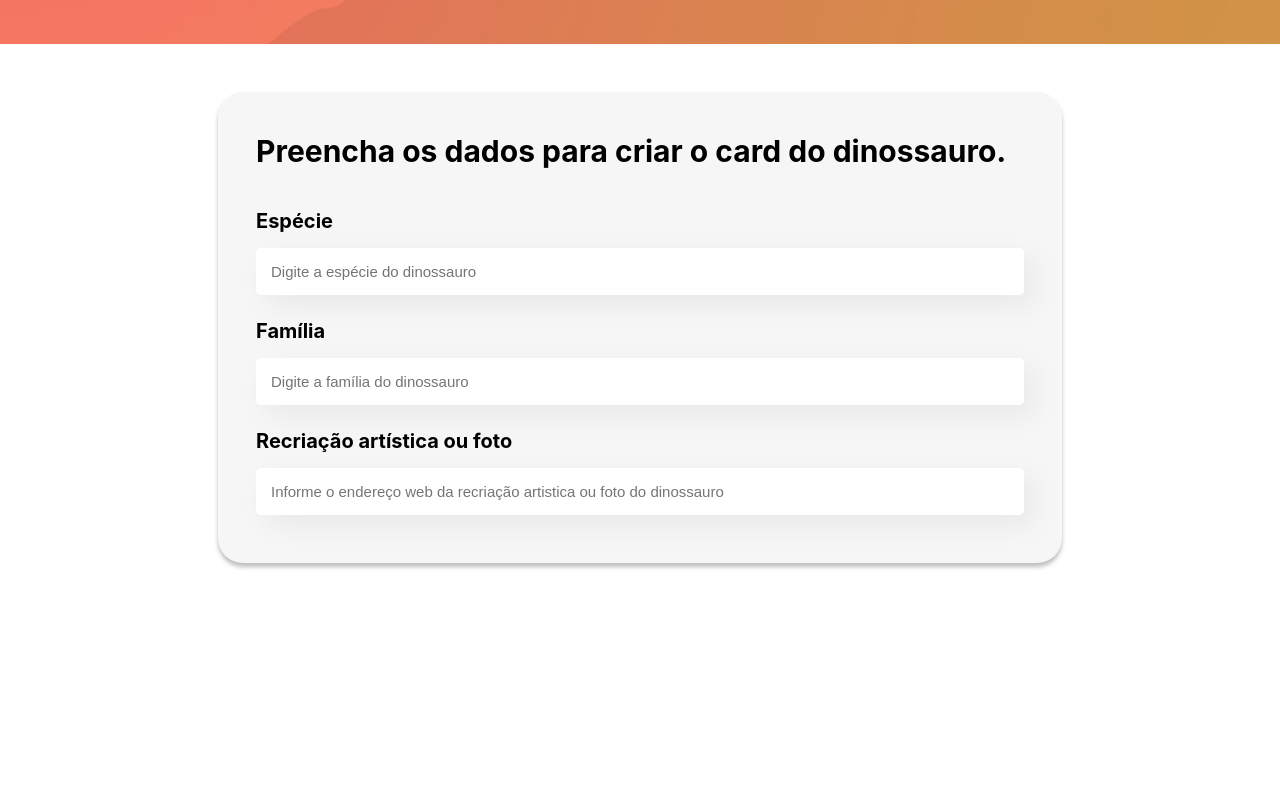
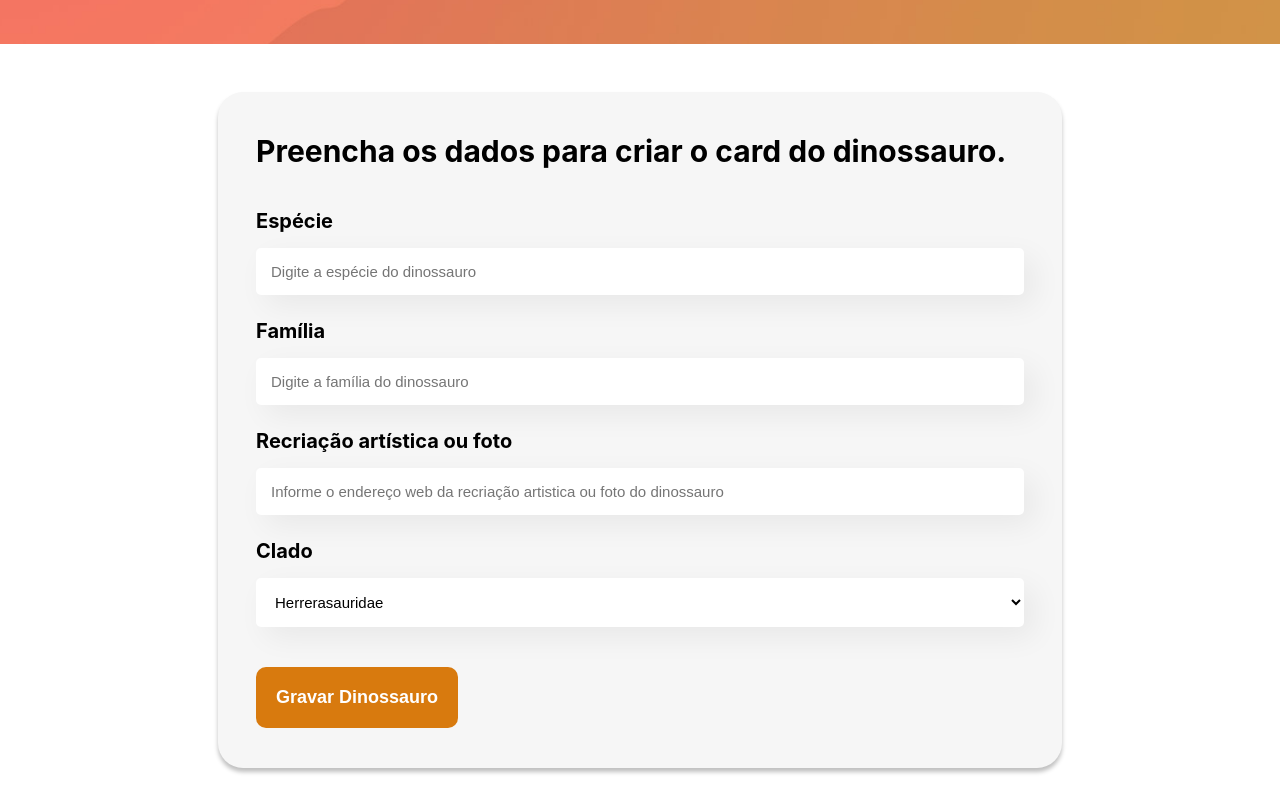
Before and after one commit to Primatasan/Dinoclado, a React (Create React App) app: page / in a window 1280 px wide. Shown: the part 460-1272 px from the top of the page. Before the commit the page ends 1071 px from the top, so only its background shows below. Built offline with nearby package versions, Linux system fonts and the light colour scheme.

Commit message:
Props and Hooks established

```diff
--- a/src/App.js
+++ b/src/App.js
@@ -1,6 +1,7 @@
 import Banner from "./components/Banner";
 import FullForm from "./components/FullForm";
 import "./App.css"
+
 
 
 function App() {
@@ -15,6 +16,7 @@ function App() {
 
         <section className="form_area">
           <FullForm />
+
         </section>
 
       </main>
--- /dev/null
+++ b/src/components/FormButton/FormButton.css
@@ -0,0 +1,15 @@
+.button {
+    background-color: #d87a0e;
+    border-radius: 10px;
+    font-weight: 700;
+    font-size: 18px;
+    padding: 20px;
+    border: none;
+    cursor: pointer;
+    color: #FFF;
+    margin: 16px 0;
+}
+
+.button:hover{
+    background-color: #f76d5b;
+}
--- /dev/null
+++ b/src/components/FormButton/index.js
@@ -0,0 +1,11 @@
+import "./FormButton.css"
+
+const FormButton = (props) => {
+    return(
+        <button className="button">
+            {props.children}
+        </button>
+    )
+}
+
+export default FormButton
--- a/src/components/FormField/index.js
+++ b/src/components/FormField/index.js
@@ -1,10 +1,11 @@
 import './FormField.css'
 
 const FormField = (props) => {
+
     return(
         <div className="text-field">
             <label>{props.label}
-                <input placeholder={props.placeholder}/>
+                <input value={props.typeValue}  onChange={event => props.Auteration(event.target.value)} required={props.requiredStatus} placeholder={props.placeholder}/>
             </label>
         </div>
     )
--- /dev/null
+++ b/src/components/FormList/FormList.css
@@ -0,0 +1,23 @@
+
+.formlist-field{
+    margin: 24px 0;
+}
+
+.formlist-field label{
+    display: block;
+    margin-bottom: 8px;
+    font-size: 20px;
+    font-weight: bold;
+}
+
+.formlist-field select{
+    background-color: #fff;
+    border: none;
+    box-shadow: 10px 10px 30px rgba(0,0,0,0.06);
+    border-radius: 5px;
+    width: 100%;
+    font-size: 15px;
+    padding: 15px;
+    margin-top: 15px;
+    box-sizing: border-box;
+}
--- /dev/null
+++ b/src/components/FormList/index.js
@@ -0,0 +1,15 @@
+import "./FormList.css"
+
+const FormList = (props) => {
+    return(
+        <div className="formlist-field">
+            <label>{props.label}
+                <select required={props.requiredStatus} value={props.typeValue} onChange={event => props.Auteration(event.target.value)}>
+                    {props.itens.map( item => <option key={item}>{item}</option>)}
+                </select>
+            </label>
+        </div>
+    )
+}
+
+export default FormList
--- a/src/components/FullForm/FullForm.css
+++ b/src/components/FullForm/FullForm.css
@@ -1,3 +1,5 @@
+
+
 .form_box{
     background-color: #F6F6F6;
     width: 60%;
--- a/src/components/FullForm/index.js
+++ b/src/components/FullForm/index.js
@@ -1,13 +1,68 @@
+import { useState } from "react"
+import FormButton from "../FormButton"
 import FormField from "../FormField"
+import FormList from "../FormList"
+
 import "./FullForm.css"
 
+
+
 const FullForm = () => {
+
+    const clados = [
+        'Herrerasauridae',
+        'Sauropodomorpha',
+        'ornithischia',
+        'Theropoda'
+    ]
+
+    const [especie,setEspecie] = useState('')
+    const [familia,setFamilia] = useState('')
+    const [imagem,setImagem] = useState('')
+    const [clado,setClado] = useState('')
+
+    const buttonSubmit = (event) => {
+        event.preventDefault()
+        console.log("Deu certo => ", especie, familia, imagem, clado)
+    }
+
+
     return(
         <div className="form_box">
-            <h2>Preencha os dados para criar o card do dinossauro.</h2>
-            <FormField label="Espécie" placeholder="Digite a espécie do dinossauro"/>
-            <FormField label="Família" placeholder="Digite a família do dinossauro"/>
-            <FormField label="Recriação artística ou foto" placeholder="Informe o endereço web da recriação artistica ou foto do dinossauro"/>
+            <form onSubmit={buttonSubmit}>
+                <h2>Preencha os dados para criar o card do dinossauro.</h2>
+                <FormField
+                    requiredStatus={true}
+                    label="Espécie"
+                    placeholder="Digite a espécie do dinossauro"
+                    typeValue = {especie}
+                    Auteration={e => setEspecie(e)}
+                />
+                <FormField
+                    requiredStatus={true}
+                    label="Família"
+                    placeholder="Digite a família do dinossauro"
+                    typeValue = {familia}
+                    Auteration={e => setFamilia(e)}
+                />
+                <FormField
+                    requiredStatus={true}
+                    label="Recriação artística ou foto"
+                    placeholder="Informe o endereço web da recriação artistica ou foto do dinossauro"
+                    typeValue = {imagem}
+                    Auteration={e => setImagem(e)}
+                />
+                <FormList
+                    requiredStatus={true}
+                    label="Clado"
+                    itens={clados}
+                    typeValue = {clado}
+                    Auteration={e => setClado(e)}
+                />
+                <FormButton>
+                    Gravar Dinossauro
+                </FormButton>
+            </form>
         </div>
     )
 }
```
Also changed, not shown: 1 other file (tests, documents, lock files or other folders).
